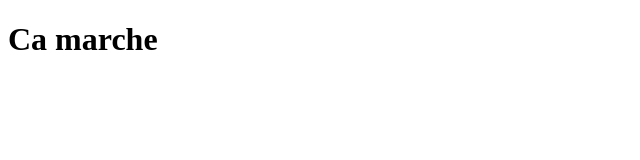
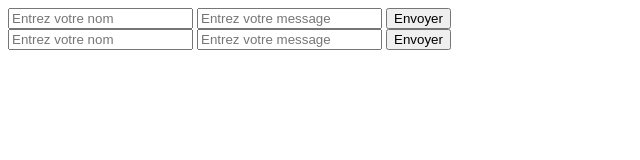
Before and after one commit to abdel20172/RealTimeChat, a website: page index.html in a window 1280 px wide. Shown: the whole page, without its empty margins (0-640 px from the left). Drawn offline with Linux system fonts and the light colour scheme.

Commit message:
(div#messages)+(form>(input#name[placeholder="Entrez votre nom"]+(input#message[placeholder="Entrez votre message"]+button{Envoyer})))

```diff
--- a/index.html
+++ b/index.html
@@ -7,6 +7,18 @@
     <title>Chat Socket.io</title>
 </head>
 <body>
-    <h1>Ca marche</h1>
+    <div id="messages"></div>
+    <form>
+        <input type="text" id="name" placeholder="Entrez votre nom">
+        <input type="text" id="message" placeholder="Entrez votre message">
+        <button>Envoyer</button>
+    </form>
+
+    <div id="messages"></div>
+    <form>
+        <input type="text" id="name" placeholder="Entrez votre nom">
+        <input type="text" id="message" placeholder="Entrez votre message">
+        <button>Envoyer</button>
+    </form>
 </body>
 </html>
```
